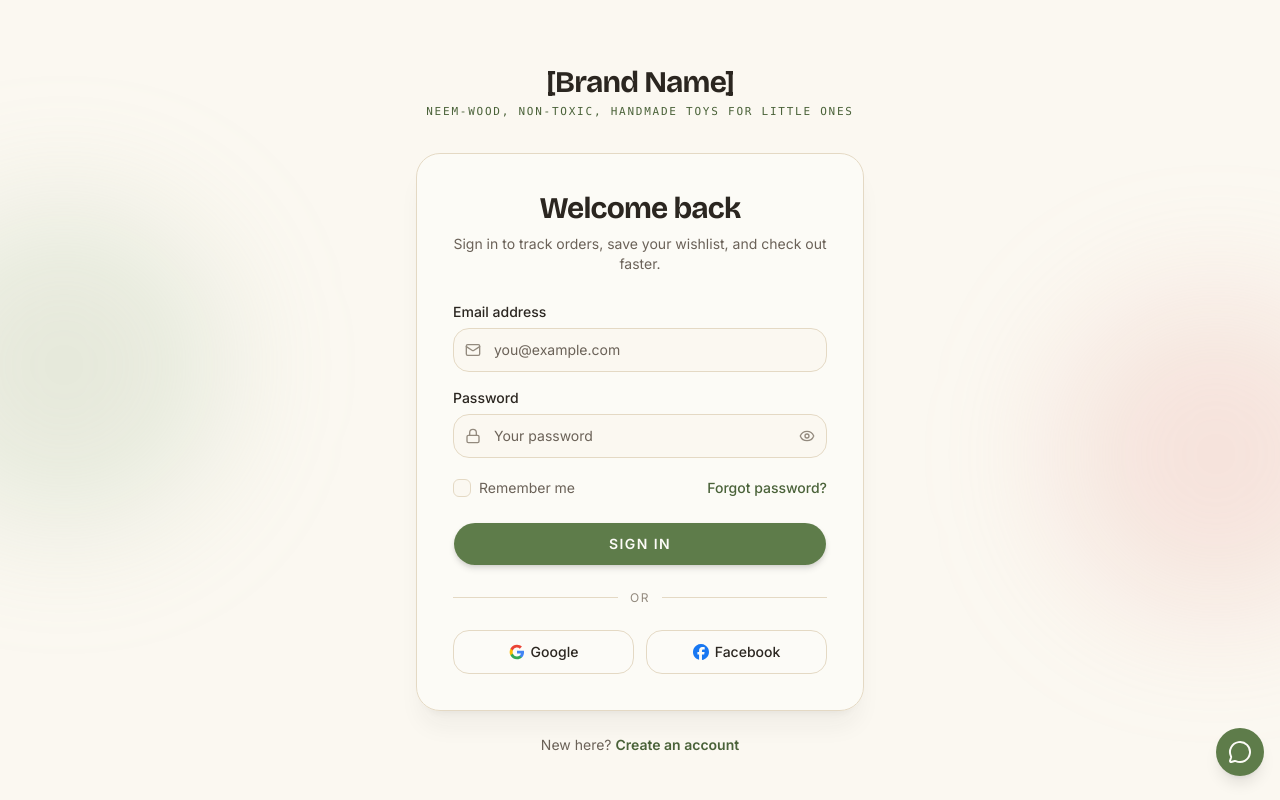
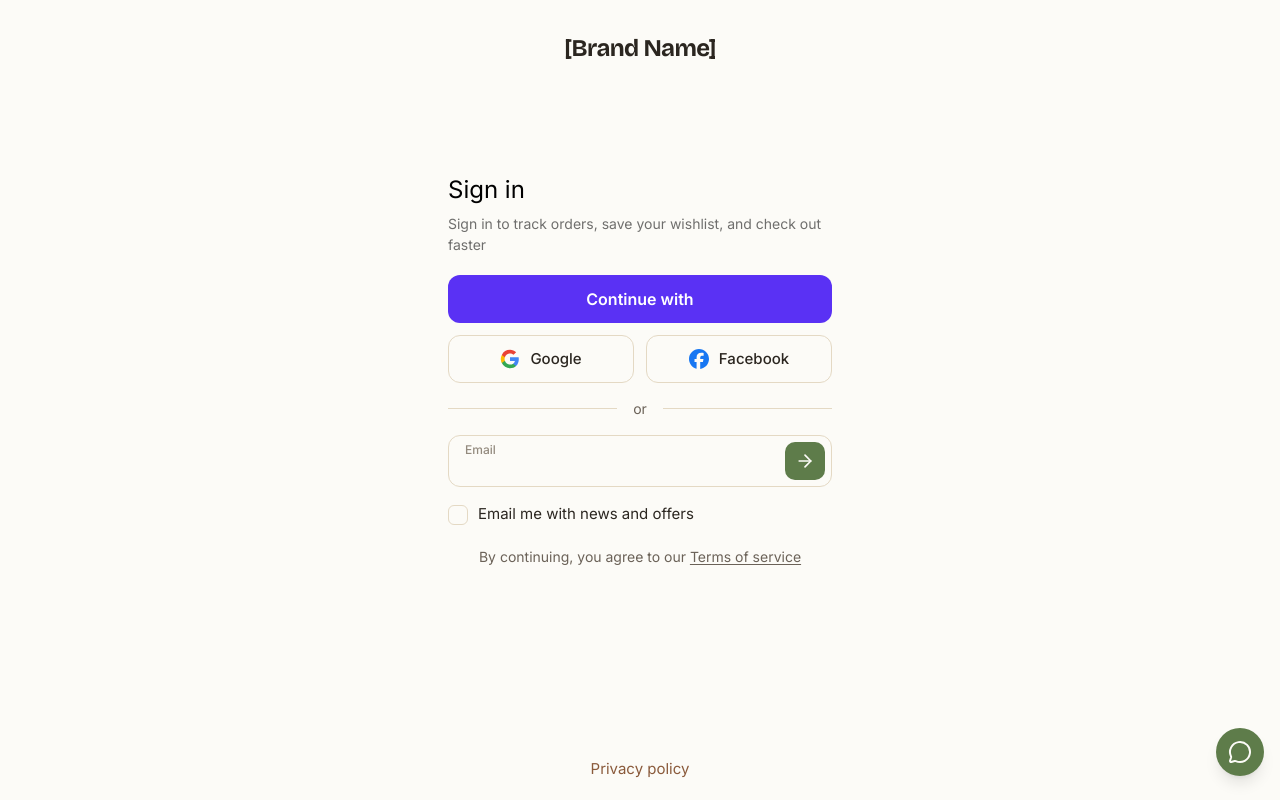
Before and after one commit to nabid-ahamed/montessori-toy-store, a Next.js app: page /signin in a window 1280 px wide. Shown: the top 800 px of the page. Built offline with nearby package versions, Linux system fonts and the light colour scheme.

Commit message:
feat: sign in page design

```diff
--- a/src/app/signin/page.tsx
+++ b/src/app/signin/page.tsx
@@ -3,11 +3,9 @@
 import { useState } from "react";
 import Link from "next/link";
 import { useRouter } from "next/navigation";
-import { Eye, EyeOff, Mail, Lock } from "lucide-react";
+import { ArrowRight } from "lucide-react";
 import { toast } from "sonner";
-import { Button } from "@/components/ui/button";
-import { Input } from "@/components/ui/input";
-import { BRAND_NAME, BRAND_TAGLINE } from "@/lib/config";
+import { BRAND_NAME } from "@/lib/config";
 import { cn } from "@/lib/utils";
 
 // Brand glyphs for the social sign-in buttons. lucide dropped brand icons, so
@@ -44,15 +42,17 @@ function FacebookIcon({ className }: { className?: string }) {
 }
 
 // Accessible custom checkbox styled to match the brand (neem check on cream).
-function RememberMe({
+function Checkbox({
   checked,
   onChange,
+  label,
 }: {
   checked: boolean;
   onChange: (v: boolean) => void;
+  label: string;
 }) {
   return (
-    <label className="group inline-flex cursor-pointer select-none items-center gap-2">
+    <label className="group inline-flex cursor-pointer select-none items-center gap-2.5">
       <span className="relative inline-flex">
         <input
           type="checkbox"
@@ -62,10 +62,10 @@ function RememberMe({
         />
         <span
           className={cn(
-            "flex size-[18px] items-center justify-center rounded-[6px] border transition-colors",
+            "flex size-5 items-center justify-center rounded-[6px] border transition-colors",
             checked
               ? "border-neem bg-neem"
-              : "border-cream-300 bg-cream-50 group-hover:border-neem-soft",
+              : "border-cream-300 bg-paper group-hover:border-neem-soft",
           )}
         >
           {checked ? (
@@ -86,7 +86,7 @@ function RememberMe({
           ) : null}
         </span>
       </span>
-      <span className="text-sm text-ink-muted">Remember me</span>
+      <span className="text-[15px] text-ink">{label}</span>
     </label>
   );
 }
@@ -94,16 +94,14 @@ function RememberMe({
 export default function SignInPage() {
   const router = useRouter();
   const [email, setEmail] = useState("");
-  const [password, setPassword] = useState("");
-  const [showPassword, setShowPassword] = useState(false);
-  const [remember, setRemember] = useState(false);
+  const [news, setNews] = useState(false);
   const [loading, setLoading] = useState(false);
 
   const handleSubmit = (event: React.FormEvent) => {
     event.preventDefault();
 
-    if (!email || !password) {
-      toast.error("Please enter your email and password.");
+    if (!email) {
+      toast.error("Please enter your email.");
       return;
     }
 
@@ -113,182 +111,130 @@ export default function SignInPage() {
     // user home. Swap this for a real auth call when backend is ready.
     window.setTimeout(() => {
       setLoading(false);
-      toast.success("Signed in. Welcome back!");
+      toast.success("Check your email for a login link.");
       router.push("/");
     }, 900);
   };
 
   return (
-    <main className="relative flex min-h-[calc(100vh-7rem)] items-center justify-center overflow-hidden px-4 py-16 sm:px-6">
-      {/* soft brand backdrop — large blurred neem + terracotta blobs, low-opacity
-          so the card stays the focus. Purely decorative. */}
-      <div
-        aria-hidden
-        className="pointer-events-none absolute inset-0 -z-10 overflow-hidden"
-      >
-        <div className="absolute -left-24 top-1/4 size-80 rounded-full bg-neem-soft/25 blur-3xl" />
-        <div className="absolute -right-24 bottom-1/4 size-80 rounded-full bg-blush/25 blur-3xl" />
+    <main className="flex min-h-screen flex-col bg-paper px-4">
+      {/* brand wordmark — name only, centered at top */}
+      <div className="flex justify-center pt-8 pb-4">
+        <Link
+          href="/"
+          className="font-display text-2xl font-bold tracking-tight text-ink"
+        >
+          {BRAND_NAME}
+        </Link>
       </div>
 
-      <div className="w-full max-w-md">
-        {/* brand wordmark */}
-        <Link
-          href="/"
-          className="mb-8 flex flex-col items-center text-center"
-        >
-          <span className="font-display text-2xl font-bold tracking-tight text-ink sm:text-3xl">
-            {BRAND_NAME}
-          </span>
-          <span className="mt-1 font-mono text-[11px] uppercase tracking-[0.16em] text-neem-deep">
-            {BRAND_TAGLINE}
-          </span>
-        </Link>
+      {/* centered content column */}
+      <div className="flex flex-1 items-start justify-center pt-24">
+        <div className="w-full max-w-sm">
+          <h1 className="font-sans text-2xl font-normal leading-[28.8px] tracking-normal text-black">
+            Sign in
+          </h1>
+          <p className="mt-2 font-sans text-sm font-normal leading-[21px] tracking-normal text-[#0000008f]">
+            Sign in to track orders, save your wishlist, and check out faster
+          </p>
 
-        <div className="rounded-3xl border border-cream-300 bg-paper/90 p-7 shadow-xl shadow-ink/5 backdrop-blur-sm sm:p-9">
-          {/* heading */}
-          <div className="text-center">
-            <h1 className="font-display text-2xl font-bold tracking-tight text-ink sm:text-3xl">
-              Welcome back
-            </h1>
-            <p className="mt-2 text-sm text-ink-muted">
-              Sign in to track orders, save your wishlist, and check out faster.
-            </p>
+          {/* Continue with Shop */}
+          <button
+            type="button"
+            onClick={() => toast.info("Shop sign-in isn’t wired up yet.")}
+            className="mt-5 flex h-12 w-full items-center justify-center rounded-lg bg-[#5a31f4] text-base font-semibold text-white transition hover:bg-[#4a27d4]"
+          >
+            Continue with
+          </button>
+
+          {/* social sign-in */}
+          <div className="mt-3 grid grid-cols-2 gap-3">
+            <button
+              type="button"
+              onClick={() => toast.info("Social sign-in isn’t wired up yet.")}
+              className="flex h-12 items-center justify-center gap-2.5 rounded-lg border border-cream-300 bg-paper text-[15px] font-medium text-ink transition hover:bg-cream-100"
+            >
+              <GoogleIcon className="size-5" />
+              Google
+            </button>
+            <button
+              type="button"
+              onClick={() => toast.info("Social sign-in isn’t wired up yet.")}
+              className="flex h-12 items-center justify-center gap-2.5 rounded-lg border border-cream-300 bg-paper text-[15px] font-medium text-ink transition hover:bg-cream-100"
+            >
+              <FacebookIcon className="size-5 text-[#1877F2]" />
+              Facebook
+            </button>
           </div>
 
-          {/* form */}
-          <form onSubmit={handleSubmit} className="mt-7 space-y-4" noValidate>
-            {/* email */}
-            <div className="space-y-1.5">
-              <label
-                htmlFor="email"
-                className="block text-sm font-medium text-ink"
-              >
-                Email address
-              </label>
-              <div className="relative">
-                <Mail className="pointer-events-none absolute left-3 top-1/2 size-4 -translate-y-1/2 text-ink-soft" />
-                <Input
+          {/* divider */}
+          <div className="my-4 flex items-center gap-4">
+            <span className="h-px flex-1 bg-cream-300" />
+            <span className="text-sm text-ink-muted">or</span>
+            <span className="h-px flex-1 bg-cream-300" />
+          </div>
+
+          {/* email + arrow submit */}
+          <form onSubmit={handleSubmit} noValidate>
+            <div className="flex items-stretch rounded-lg border border-cream-300 bg-paper transition-colors focus-within:border-neem">
+              <div className="flex flex-1 flex-col justify-center px-4 py-1.5">
+                <label
+                  htmlFor="email"
+                  className="text-xs font-medium text-ink-soft"
+                >
+                  Email
+                </label>
+                <input
                   id="email"
                   type="email"
                   autoComplete="email"
                   inputMode="email"
-                  placeholder="you@example.com"
                   value={email}
                   onChange={(e) => setEmail(e.target.value)}
-                  className="h-11 rounded-xl bg-cream-50 pl-10"
+                  className="w-full bg-transparent text-[15px] text-ink outline-none placeholder:text-ink-soft"
                 />
               </div>
+              <button
+                type="submit"
+                disabled={loading}
+                aria-label="Continue"
+                className="m-1.5 flex w-10 items-center justify-center rounded-md bg-neem text-paper transition hover:bg-neem-deep disabled:opacity-60"
+              >
+                <ArrowRight className="size-5" />
+              </button>
             </div>
 
-            {/* password */}
-            <div className="space-y-1.5">
-              <label
-                htmlFor="password"
-                className="block text-sm font-medium text-ink"
-              >
-                Password
-              </label>
-              <div className="relative">
-                <Lock className="pointer-events-none absolute left-3 top-1/2 size-4 -translate-y-1/2 text-ink-soft" />
-                <Input
-                  id="password"
-                  type={showPassword ? "text" : "password"}
-                  autoComplete="current-password"
-                  placeholder="Your password"
-                  value={password}
-                  onChange={(e) => setPassword(e.target.value)}
-                  className="h-11 rounded-xl bg-cream-50 pl-10 pr-10"
-                />
-                <button
-                  type="button"
-                  onClick={() => setShowPassword((v) => !v)}
-                  aria-label={showPassword ? "Hide password" : "Show password"}
-                  className="absolute right-3 top-1/2 -translate-y-1/2 text-ink-soft transition-colors hover:text-ink"
-                >
-                  {showPassword ? (
-                    <EyeOff className="size-4" />
-                  ) : (
-                    <Eye className="size-4" />
-                  )}
-                </button>
-              </div>
+            {/* news checkbox */}
+            <div className="mt-4">
+              <Checkbox
+                checked={news}
+                onChange={setNews}
+                label="Email me with news and offers"
+              />
             </div>
 
-            {/* remember me + forgot password */}
-            <div className="flex items-center justify-between pt-1">
-              <RememberMe checked={remember} onChange={setRemember} />
+            {/* terms */}
+            <p className="mt-4 text-center text-sm text-ink-muted">
+              By continuing, you agree to our{" "}
               <Link
-                href="/signin"
-                className="text-sm font-medium text-neem-deep underline-offset-4 hover:underline"
-                onClick={(e) => {
-                  e.preventDefault();
-                  toast.info("Password reset isn’t available yet.");
-                }}
+                href="/policy/terms"
+                className="underline underline-offset-2 hover:text-ink"
               >
-                Forgot password?
+                Terms of service
               </Link>
-            </div>
+            </p>
+          </form>
+        </div>
+      </div>
 
-            {/* primary action */}
-            <Button
-              type="submit"
-              disabled={loading}
-              className="mt-2 h-11 w-full rounded-full bg-neem text-sm font-semibold uppercase tracking-[0.1em] text-paper shadow-md transition hover:bg-neem-deep disabled:opacity-70"
-            >
-              {loading ? "Signing in…" : "Sign In"}
-            </Button>
-          </form>
-
-          {/* divider */}
-          <div className="my-6 flex items-center gap-3">
-            <span className="h-px flex-1 bg-cream-300" />
-            <span className="text-xs uppercase tracking-[0.12em] text-ink-soft">
-              or
-            </span>
-            <span className="h-px flex-1 bg-cream-300" />
-          </div>
-
-          {/* social sign-in */}
-          <div className="grid grid-cols-2 gap-3">
-            <Button
-              type="button"
-              variant="outline"
-              className="h-11 rounded-xl border-cream-300 bg-paper text-sm font-medium text-ink hover:bg-cream-100"
-              onClick={() =>
-                toast.info("Social sign-in isn’t wired up yet.")
-              }
-            >
-              <GoogleIcon className="size-4" />
-              Google
-            </Button>
-            <Button
-              type="button"
-              variant="outline"
-              className="h-11 rounded-xl border-cream-300 bg-paper text-sm font-medium text-ink hover:bg-cream-100"
-              onClick={() =>
-                toast.info("Social sign-in isn’t wired up yet.")
-              }
-            >
-              <FacebookIcon className="size-4 text-[#1877F2]" />
-              Facebook
-            </Button>
-          </div>
-        </div>
-
-        {/* create account */}
-        <p className="mt-6 text-center text-sm text-ink-muted">
-          New here?{" "}
-          <Link
-            href="/signin"
-            className="font-semibold text-neem-deep underline-offset-4 hover:underline"
-            onClick={(e) => {
-              e.preventDefault();
-              toast.info("Account creation isn’t available yet.");
-            }}
-          >
-            Create an account
-          </Link>
-        </p>
+      {/* privacy policy — pinned at bottom */}
+      <div className="flex justify-center py-5">
+        <Link
+          href="/policy/privacy"
+          className="text-[15px] text-wood-deep underline-offset-2 hover:underline"
+        >
+          Privacy policy
+        </Link>
       </div>
     </main>
   );
```
